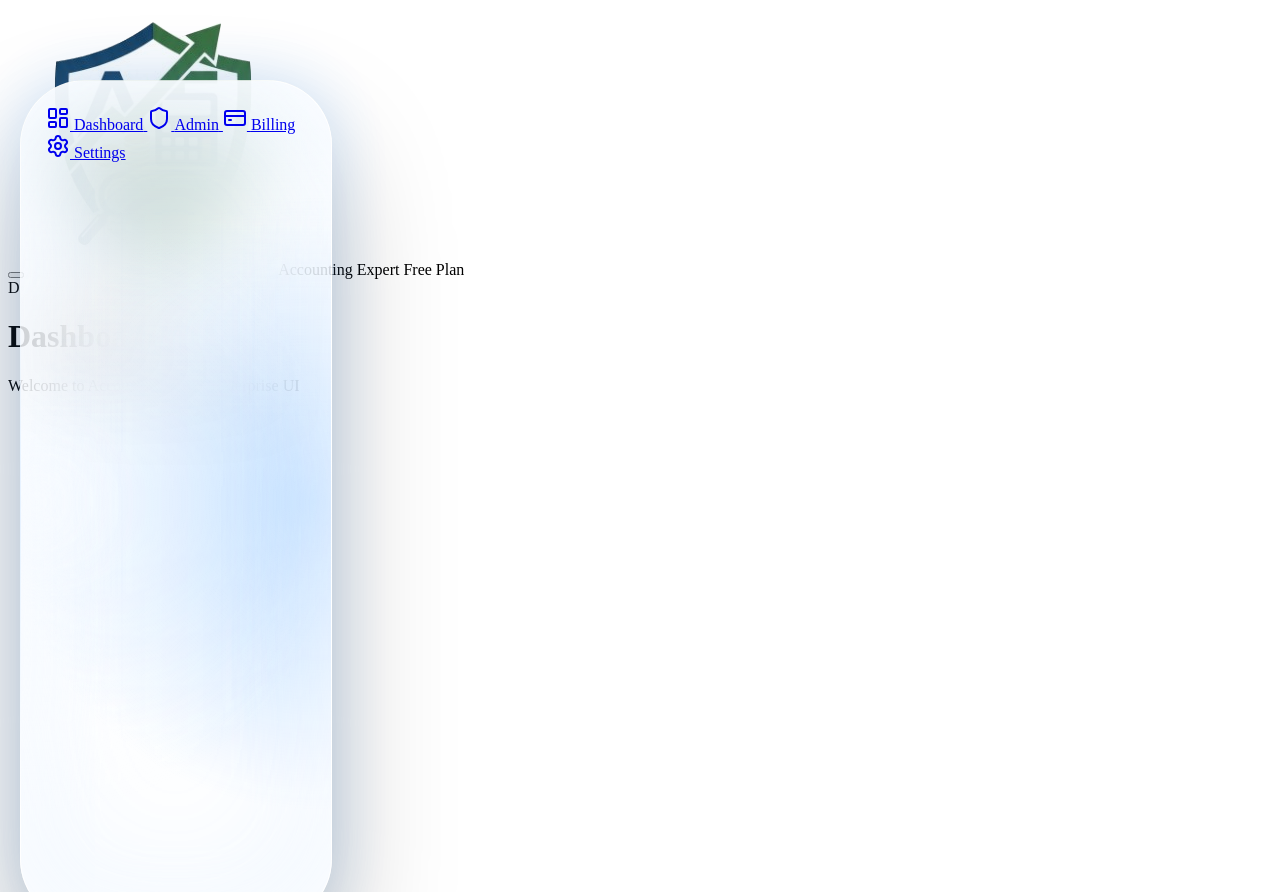
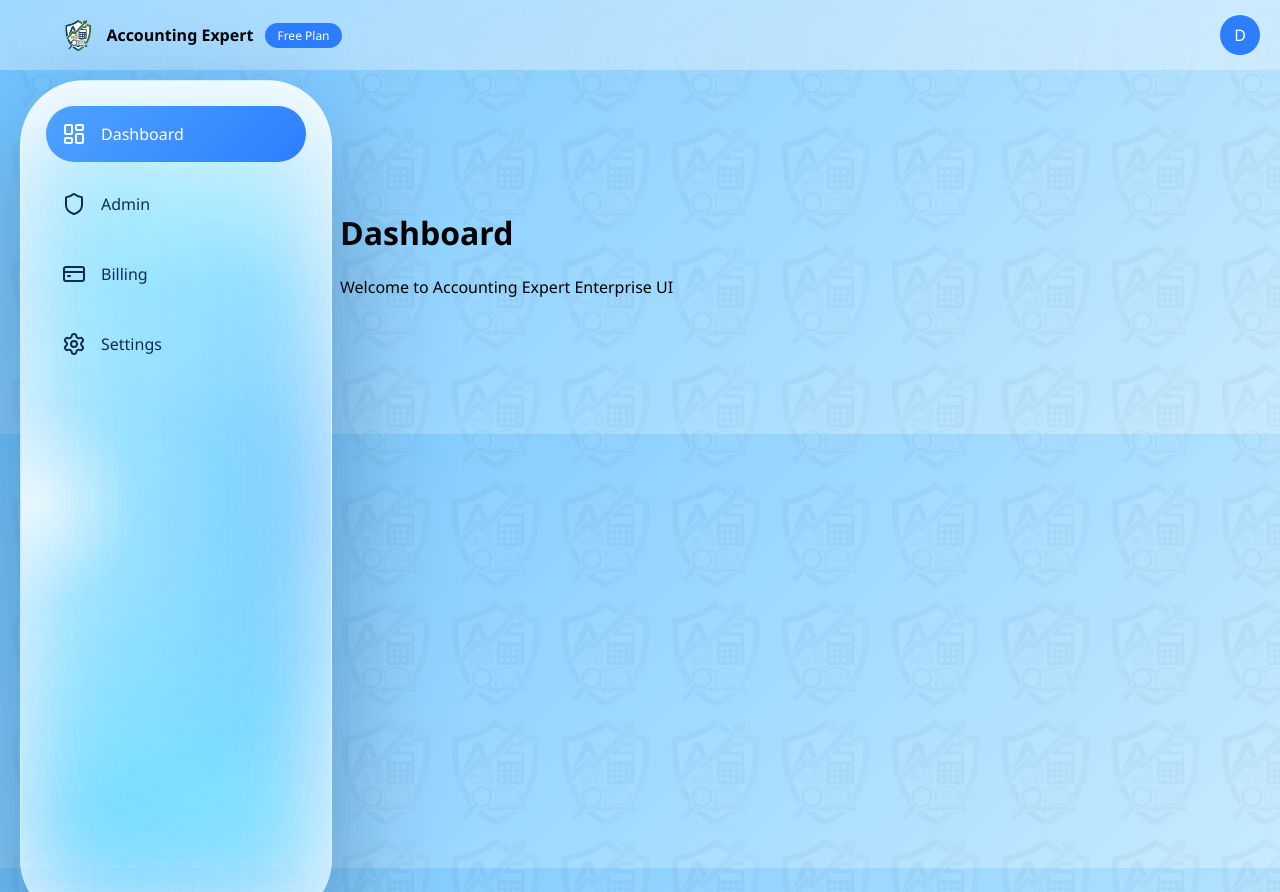
Before and after one commit to debasishbiswas375-bot/AccountingExpert, a FastAPI app: page / in a window 1280 px wide. Run offline with FastAPI, Linux system fonts and the light colour scheme; parts of the project's set-up code (start-up, migrations or seed data) failed here and were passed over.

Commit message:
Update base.html

```diff
--- a/app/templates/base.html
+++ b/app/templates/base.html
@@ -3,18 +3,236 @@
 <head>
     <title>Accounting Expert</title>
     <meta name="viewport" content="width=device-width, initial-scale=1.0">
-    <link rel="stylesheet" href="/static/style.css">
     <script src="https://unpkg.com/lucide@latest"></script>
+
+    <style>
+
+    /* ===============================
+       SKY BACKGROUND + LOGO PATTERN
+    ================================ */
+
+    body {
+        margin: 0;
+        font-family: 'Segoe UI', sans-serif;
+        overflow-x: hidden;
+        background: linear-gradient(135deg, #6ec3ff, #c7ebff);
+        position: relative;
+    }
+
+    body::before {
+        content: "";
+        position: fixed;
+        inset: 0;
+        background-image: url("/static/logo.png");
+        background-repeat: repeat;
+        background-size: 110px;
+        filter: grayscale(100%);
+        opacity: 0.04;
+        pointer-events: none;
+        z-index: -1;
+    }
+
+    /* ===============================
+       TOPBAR
+    ================================ */
+
+    .topbar {
+        height: 70px;
+        background: rgba(255,255,255,0.35);
+        backdrop-filter: blur(20px);
+        display: flex;
+        justify-content: space-between;
+        align-items: center;
+        padding: 0 20px;
+    }
+
+    .left-section {
+        display: flex;
+        align-items: center;
+        gap: 12px;
+    }
+
+    .logo-img {
+        height: 35px;
+    }
+
+    .logo-text {
+        font-weight: 600;
+    }
+
+    .plan-badge {
+        background: #2d7eff;
+        color: white;
+        padding: 4px 12px;
+        border-radius: 14px;
+        font-size: 12px;
+    }
+
+    .avatar {
+        width: 40px;
+        height: 40px;
+        border-radius: 50%;
+        background: #2d7eff;
+        color: white;
+        display: flex;
+        align-items: center;
+        justify-content: center;
+    }
+
+    /* ===============================
+       HAMBURGER
+    ================================ */
+
+    .hamburger {
+        width: 30px;
+        height: 22px;
+        display: flex;
+        flex-direction: column;
+        justify-content: space-between;
+        border: none;
+        background: transparent;
+        cursor: pointer;
+    }
+
+    .hamburger span {
+        height: 3px;
+        background: #000;
+        border-radius: 3px;
+    }
+
+    /* ===============================
+       TRUE SOAP BUBBLE SIDEBAR
+    ================================ */
+
+    .sidebar {
+        position: fixed;
+        top: 80px;
+        left: 20px;
+        height: calc(100% - 100px);
+        width: 260px;
+        padding: 25px;
+        border-radius: 65px;
+
+        background:
+            linear-gradient(
+                to bottom,
+                rgba(255,255,255,0.85) 0%,
+                rgba(255,255,255,0.55) 10%,
+                rgba(255,255,255,0.2) 25%,
+                rgba(255,255,255,0.05) 40%
+            ),
+            radial-gradient(
+                circle at 5% 50%,
+                rgba(255,255,255,0.8),
+                rgba(255,255,255,0.3) 20%,
+                transparent 60%
+            ),
+            radial-gradient(
+                circle at 95% 50%,
+                rgba(79,163,255,0.4),
+                transparent 60%
+            ),
+            rgba(255,255,255,0.18);
+
+        backdrop-filter: blur(45px) saturate(180%);
+        -webkit-backdrop-filter: blur(45px);
+
+        border: 1.5px solid rgba(255,255,255,0.6);
+
+        box-shadow:
+            0 60px 120px rgba(0,0,0,0.25),
+            inset 0 0 100px rgba(255,255,255,0.9),
+            inset 0 0 160px rgba(79,163,255,0.15),
+            0 0 60px rgba(79,163,255,0.25);
+
+        transition: all 0.35s cubic-bezier(0.4,0,0.2,1);
+        z-index: 1000;
+    }
+
+    .sidebar a {
+        display: flex;
+        align-items: center;
+        gap: 15px;
+        padding: 16px;
+        border-radius: 30px;
+        text-decoration: none;
+        color: #0f2e4d;
+        margin-bottom: 14px;
+        transition: 0.3s ease;
+    }
+
+    .sidebar a:hover {
+        background: rgba(79,163,255,0.25);
+    }
+
+    .sidebar a.active {
+        background: linear-gradient(135deg,#4fa3ff,#2d7eff);
+        color: white;
+    }
+
+    /* ===============================
+       DESKTOP DEFAULT FULL
+    ================================ */
+
+    @media (min-width: 901px) {
+
+        .main {
+            margin-left: 300px;
+            padding: 120px 40px;
+            transition: 0.3s ease;
+        }
+
+        .sidebar.mini {
+            width: 80px;
+        }
+
+        .sidebar.mini .text {
+            display: none;
+        }
+
+        .sidebar.mini ~ .main {
+            margin-left: 120px;
+        }
+    }
+
+    /* ===============================
+       MOBILE DEFAULT MINI
+    ================================ */
+
+    @media (max-width: 900px) {
+
+        .sidebar {
+            width: 80px;
+            left: 10px;
+            padding: 20px 10px;
+        }
+
+        .sidebar .text {
+            display: none;
+        }
+
+        .sidebar.mobile-expanded {
+            width: 240px;
+            padding: 25px;
+        }
+
+        .sidebar.mobile-expanded .text {
+            display: inline;
+        }
+
+        .main {
+            margin-left: 100px;
+            padding: 100px 20px;
+        }
+    }
+
+    </style>
 </head>
 
 <body>
 
-<!-- TOPBAR -->
 <div class="topbar">
-
     <div class="left-section">
-
-        <!-- Toggle Button -->
         <button class="hamburger" onclick="toggleSidebar()">
             <span></span>
             <span></span>
@@ -26,13 +244,9 @@
         <span class="plan-badge">Free Plan</span>
     </div>
 
-    <div class="top-right">
-        <div class="avatar">D</div>
-    </div>
-
+    <div class="avatar">D</div>
 </div>
 
-<!-- SIDEBAR -->
 <div class="sidebar" id="sidebar">
 
     <a href="/" class="active">
@@ -57,16 +271,13 @@
 
 </div>
 
-<!-- MAIN -->
 <div class="main">
     <h1>Dashboard</h1>
     <p>Welcome to Accounting Expert Enterprise UI</p>
 </div>
 
 <script>
-
 function toggleSidebar() {
-
     const sidebar = document.getElementById("sidebar");
 
     if (window.innerWidth <= 900) {
@@ -77,7 +288,6 @@ function toggleSidebar() {
 }
 
 lucide.createIcons();
-
 </script>
 
 </body>
```
